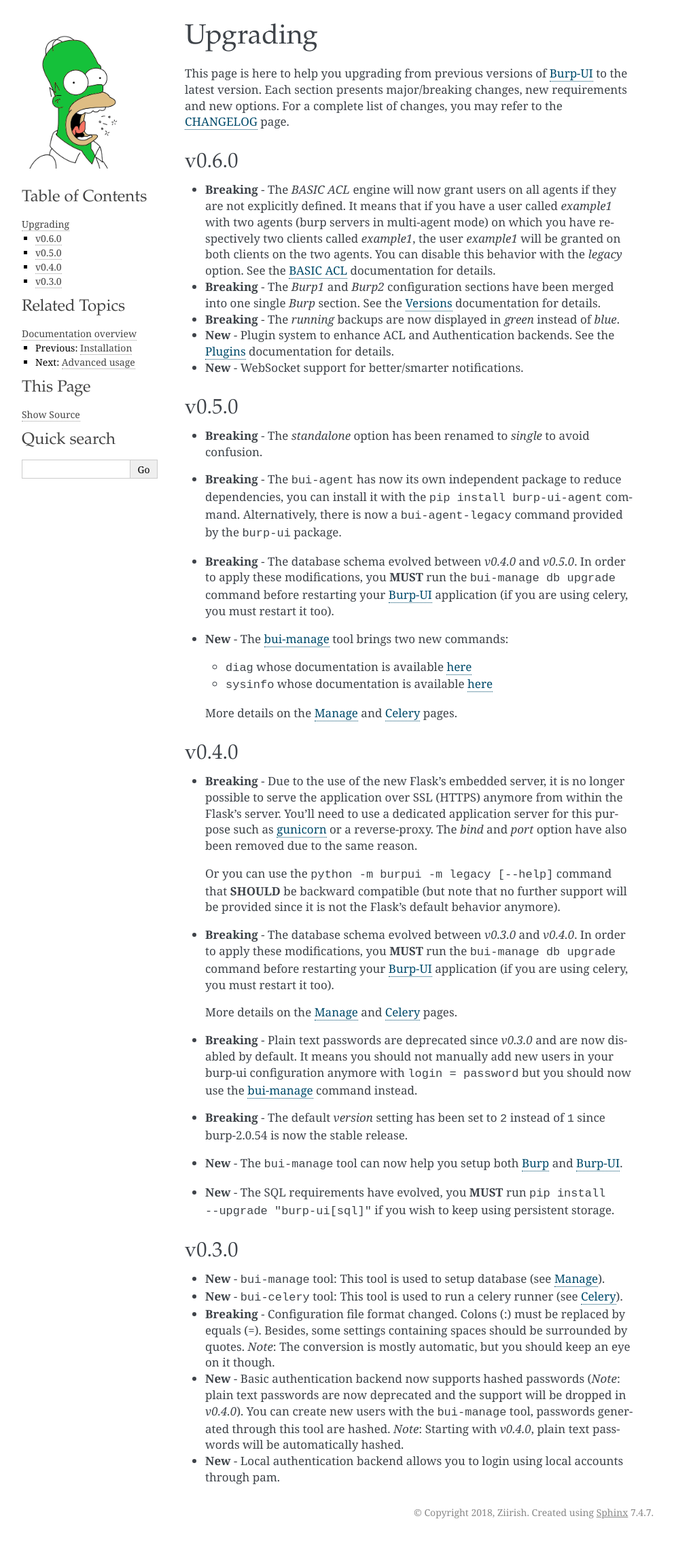
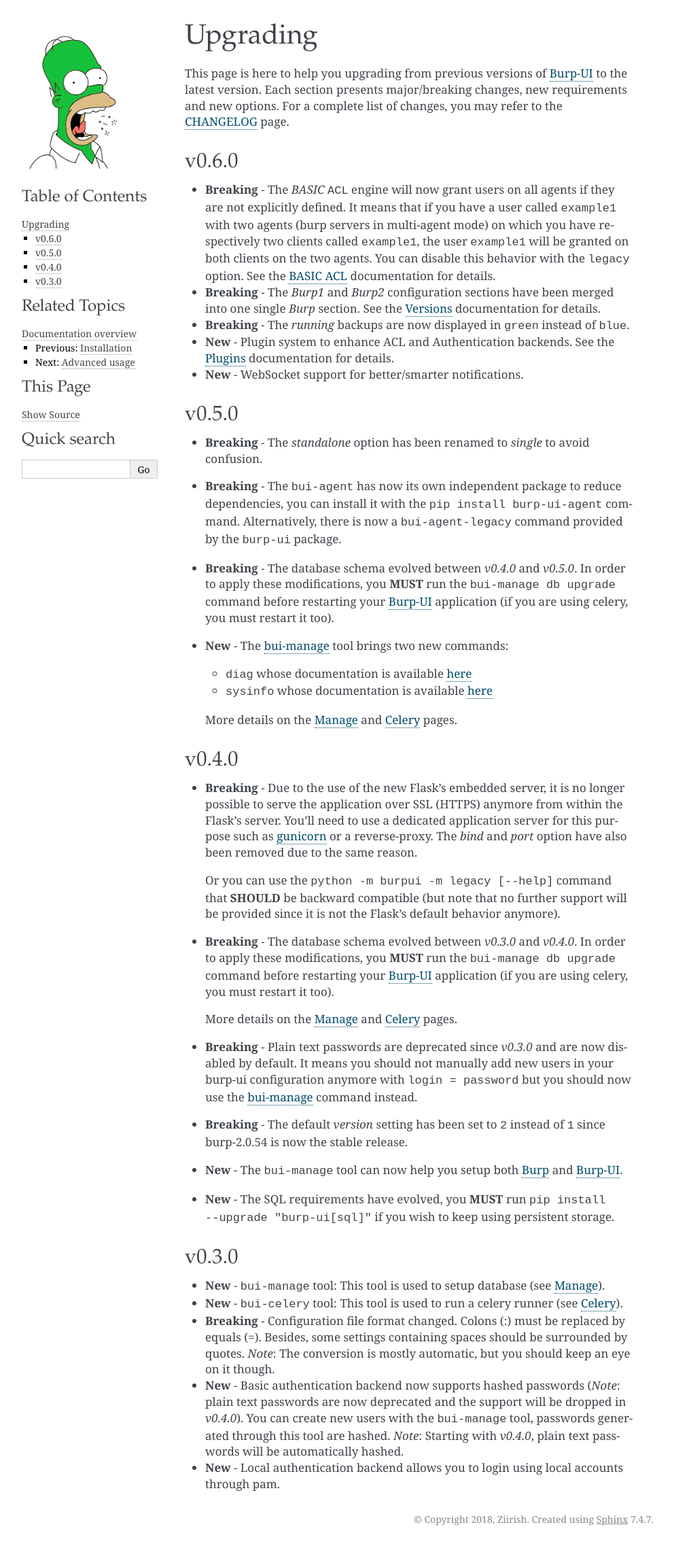
Before and after one commit to ziirish/burp-ui, a Sphinx documentation site: the page built from docs/upgrading.rst, in a window 1280 px wide. Shown: the whole page at 68% size, without its empty margins (148-1140 px from the left). Built offline with Sphinx 7.4.7, drawn with Linux system fonts in a browser that asks for light colours; pages that are not in the unit, such as notebooks, are missing from menus.

```diff
--- a/CHANGELOG.rst
+++ b/CHANGELOG.rst
@@ -4,9 +4,9 @@ Changelog
 Current
 -------
 
-- **BREAKING**: the *BASIC* `ACL` engine will now grant users on all agents if they are not explicitly defined
+- **BREAKING**: the *BASIC* ``ACL`` engine will now grant users on all agents if they are not explicitly defined
 - **BREAKING**: the *Burp1* and *Burp2* configuration sections have been merged into one single *Burp* section
-- **BREAKING**: the *running* backups are now displayed in `green` instead of `blue`
+- **BREAKING**: the *running* backups are now displayed in ``green`` instead of ``blue``
 - Add: new plugins system to allow users to write their own modules
 - Add: `Italian translation <https://git.ziirish.me/ziirish/burp-ui/merge_requests/74>`_ thanks to Enrico
 - Add: `backups deletion <https://git.ziirish.me/ziirish/burp-ui/issues/203>`_
--- a/docs/advanced_usage.rst
+++ b/docs/advanced_usage.rst
@@ -620,7 +620,7 @@ Now you can add *basic acl* specific options:
     [BASIC:ACL]
     # Backend priority. Higher is first
     priority = 100
-    # Enable extended matching rules
+    # Enable extended matching rules (disabled by default)
     # If the rule is a string like 'user1 = desk*', it will match any client that
     # matches 'desk*' no mater what agent it is attached to.
     # If it is a coma separated list of strings like 'user1 = desk*,laptop*' it
--- a/docs/upgrading.rst
+++ b/docs/upgrading.rst
@@ -10,20 +10,20 @@ For a complete list of changes, you may refer to the
 v0.6.0
 ------
 
-- **Breaking** - The *BASIC* `ACL` engine will now grant users on all agents if
-  they are not explicitly defined. It means that if you have a user called
-  `example1` with two agents (burp servers in multi-agent mode) on which you
-  have respectively two clients called `example1`, the user `example1` will be
-  granted on both clients on the two agents. You can disable this behavior with
-  the `legacy` option. See the `BASIC ACL <advanced_usage.html#basic-acl>`__
-  documentation for details.
+- **Breaking** - The *BASIC* ``ACL`` engine will now grant users on all agents
+  if they are not explicitly defined. It means that if you have a user called
+  ``example1`` with two agents (burp servers in multi-agent mode) on which you
+  have respectively two clients called ``example1``, the user ``example1`` will
+  be granted on both clients on the two agents. You can disable this behavior
+  with the ``legacy`` option. See the
+  `BASIC ACL <advanced_usage.html#basic-acl>`__ documentation for details.
 
 - **Breaking** - The *Burp1* and *Burp2* configuration sections have been merged
   into one single *Burp* section. See the
   `Versions <advanced_usage.html#versions>`__ documentation for details.
 
-- **Breaking** - The *running* backups are now displayed in `green` instead of
-  `blue`.
+- **Breaking** - The *running* backups are now displayed in ``green`` instead of
+  ``blue``.
 
 - **New** - Plugin system to enhance ACL and Authentication backends. See the
   `Plugins <plugins.html>`__ documentation for details.
```
Also changed, not shown: 1 other file.
